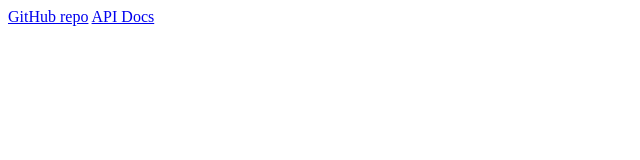
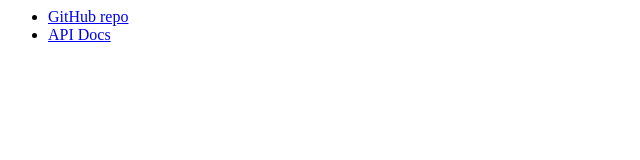
Before and after one commit to metosin/compojure-api, a plain HTML site: page index.html in a window 1280 px wide. Shown: the whole page, without its empty margins (0-640 px from the left). Drawn offline with Linux system fonts and the light colour scheme.

Commit message:
Nicer index.html

```diff
--- a/index.html
+++ b/index.html
@@ -1,2 +1,4 @@
-<a href="https://github.com/metosin/compojure-api">GitHub repo</a>
-<a href="doc/">API Docs</a>
+<ul>
+    <li><a href="https://github.com/metosin/compojure-api">GitHub repo</a></li>
+    <li><a href="doc/">API Docs</a></li>
+</ul>
```
